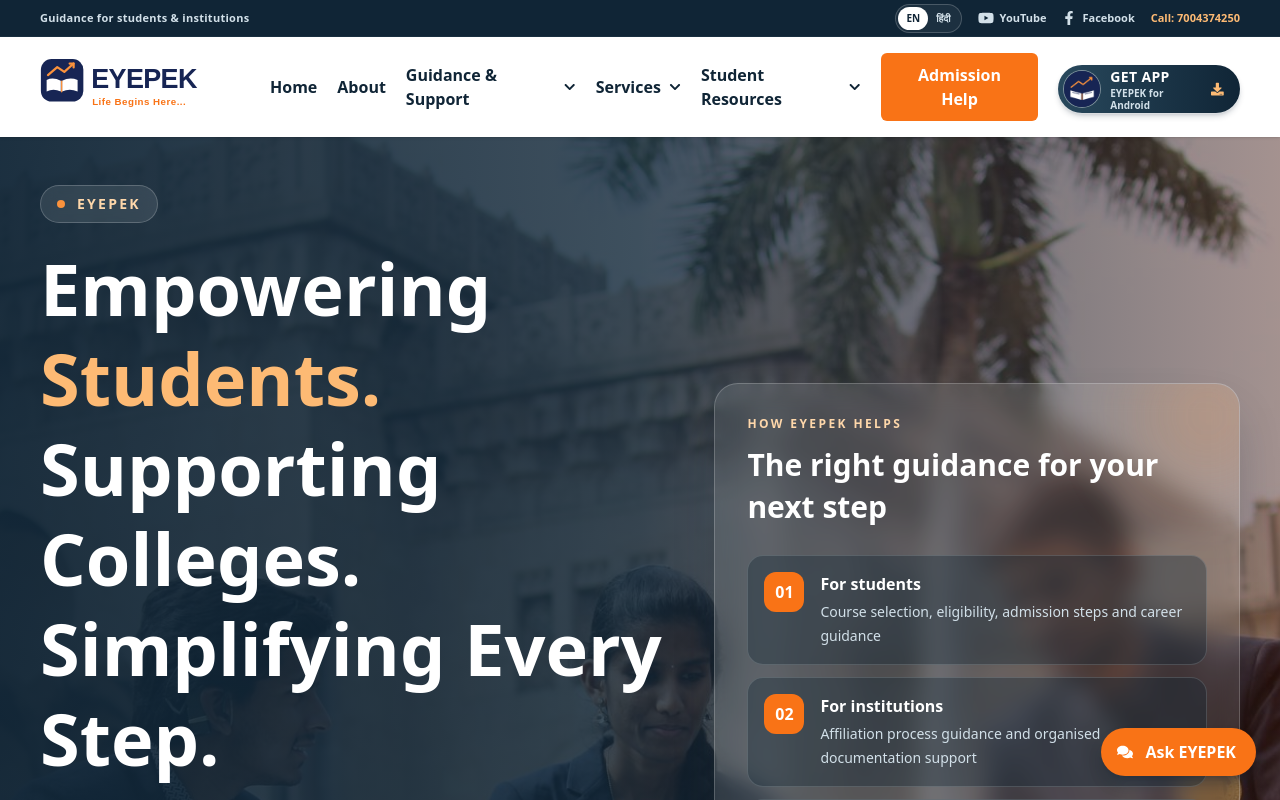
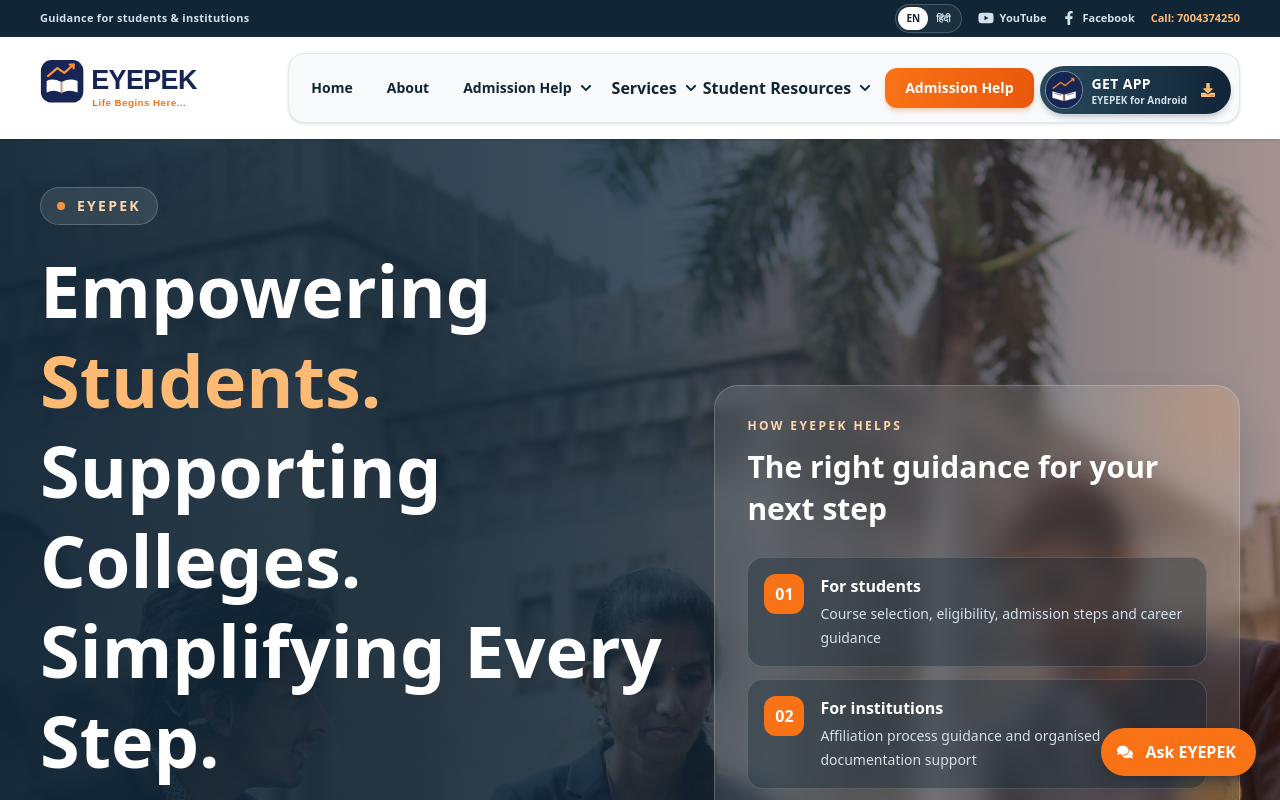
Before and after one commit to eyepek/EYEPEK, a React (Vite) app: page / in a window 1280 px wide. Shown: the top 800 px of the page. Built offline with nearby package versions, Linux system fonts and the light colour scheme.

Commit message:
Refresh navigation tabs with modern pill styling and Admission Help label

```diff
--- a/src/components/NavBar.jsx
+++ b/src/components/NavBar.jsx
@@ -70,12 +70,12 @@ const NavBar = () => {
         <button type='button' aria-label={isOpen ? 'Close navigation' : 'Open navigation'} aria-controls='primary-navigation' aria-expanded={isOpen} onClick={() => setIsOpen(!isOpen)} className='rounded-md p-2 text-blue-950 lg:hidden'>
           <IoMdMenu className='h-8 w-8' />
         </button>
-        <nav id='primary-navigation' className={`${isOpen ? 'flex' : 'hidden'} absolute left-0 top-full w-full flex-col gap-5 border-t border-slate-100 bg-white px-6 py-5 font-semibold text-blue-950 shadow-lg lg:static lg:flex lg:w-auto lg:flex-row lg:items-center lg:gap-5 lg:border-0 lg:bg-transparent lg:p-0 lg:shadow-none`}>
-          <Link to='/' onClick={closeMenu} className='hover:text-red-600'>{t('Home', 'होम')}</Link>
-          <a href='/#about' onClick={closeMenu} className='hover:text-red-600'>{t('About', 'हमारे बारे में')}</a>
+        <nav id='primary-navigation' className={`${isOpen ? 'flex' : 'hidden'} absolute left-0 top-full w-full flex-col gap-2 border-t border-slate-100 bg-white px-5 py-5 font-semibold text-blue-950 shadow-xl lg:static lg:flex lg:w-auto lg:flex-row lg:items-center lg:gap-1.5 lg:rounded-2xl lg:border lg:border-slate-200 lg:bg-slate-50 lg:p-2 lg:shadow-sm`}>
+          <Link to='/' onClick={closeMenu} className='rounded-xl px-4 py-3 text-sm font-bold transition duration-200 hover:bg-blue-100 hover:text-orange-700 lg:px-3.5 lg:py-2.5'>{t('Home', 'होम')}</Link>
+          <a href='/#about' onClick={closeMenu} className='rounded-xl px-4 py-3 text-sm font-bold transition duration-200 hover:bg-blue-100 hover:text-orange-700 lg:px-3.5 lg:py-2.5'>{t('About', 'हमारे बारे में')}</a>
           <div className='relative'>
-            <button type='button' onClick={() => { setGuidanceOpen(!guidanceOpen); setServicesOpen(false); setJourneyOpen(false); }} aria-expanded={guidanceOpen} aria-controls='guidance-dropdown' className='inline-flex items-center gap-2 text-left transition hover:text-red-600'>
-              {t('Guidance & Support', 'मार्गदर्शन और सहायता')} <FaChevronDown aria-hidden='true' className={`h-3 w-3 transition-transform ${guidanceOpen ? 'rotate-180' : ''}`} />
+            <button type='button' onClick={() => { setGuidanceOpen(!guidanceOpen); setServicesOpen(false); setJourneyOpen(false); }} aria-expanded={guidanceOpen} aria-controls='guidance-dropdown' className='inline-flex w-full items-center justify-between gap-2 rounded-xl px-4 py-3 text-left text-sm font-bold transition duration-200 hover:bg-blue-100 hover:text-orange-700 lg:w-auto lg:px-3.5 lg:py-2.5'>
+              {t('Admission Help', 'प्रवेश सहायता')} <FaChevronDown aria-hidden='true' className={`h-3 w-3 transition-transform ${guidanceOpen ? 'rotate-180' : ''}`} />
             </button>
             <div id='guidance-dropdown' className={`${guidanceOpen ? 'block' : 'hidden'} mt-3 overflow-hidden rounded-xl border border-slate-200 bg-white shadow-xl lg:absolute lg:left-0 lg:top-full lg:mt-4 lg:w-80`}>
               <div className='bg-blue-950 px-5 py-4 text-white'>
@@ -120,7 +120,7 @@ const NavBar = () => {
               <a href='/#admissions' onClick={closeMenu} className='flex items-center justify-between border-t border-slate-100 px-5 py-3 text-sm font-bold text-orange-600 transition hover:bg-orange-50'>{t('Contact EYEPEK', 'EYEPEK से संपर्क करें')} <span aria-hidden='true'>→</span></a>
             </div>
           </div>
-          <a href='/#admissions' onClick={closeMenu} className='rounded-md bg-orange-500 px-5 py-2.5 text-center text-white transition hover:bg-orange-600'>{t('Admission Help', 'प्रवेश सहायता')}</a>
+          <a href='/#admissions' onClick={closeMenu} className='mt-1 rounded-xl bg-gradient-to-r from-orange-500 to-orange-600 px-5 py-3 text-center text-sm font-extrabold text-white shadow-md shadow-orange-500/25 transition duration-200 hover:-translate-y-0.5 hover:from-orange-600 hover:to-orange-700 lg:mt-0 lg:ml-2 lg:px-5 lg:py-2.5'>{t('Admission Help', 'प्रवेश सहायता')}</a>
           <div className='pt-1 lg:hidden xl:block'><InstallAppButton /></div>
         </nav>
       </div>
```
